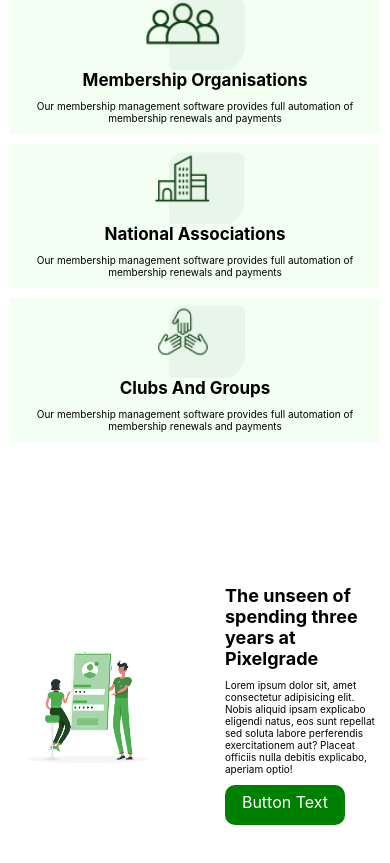
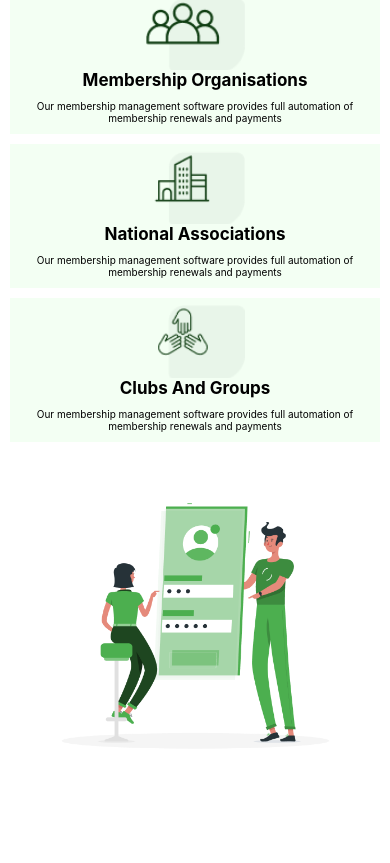
Before and after one commit to Onuegbulamchukwuebuka/Nextcent-, a React (Create React App) app: page / in a window 390 px wide. Shown: the part 1051-1914 px from the top of the page. Built offline with nearby package versions, Linux system fonts and the light colour scheme.

Commit message:
first commit

```diff
--- a/src/Components/Navbar/Navbar.css
+++ b/src/Components/Navbar/Navbar.css
@@ -73,4 +73,7 @@
   }
 }
 @media (max-width: 480px) {
+  .parent-div {
+    text-align: center;
+  }
 }
--- a/src/Components/Pixelgrade/Pixelgrade.css
+++ b/src/Components/Pixelgrade/Pixelgrade.css
@@ -97,4 +97,14 @@
   }
 }
 @media (max-width: 480px) {
+  .Pixelgrade-section-div {
+    height: auto;
+  }
+  .Pixelgrade-parent-div {
+    height: auto;
+    flex-wrap: wrap;
+  }
+  .Pixelgrade-parent-div div {
+    width: 100%;
+  }
 }
```
